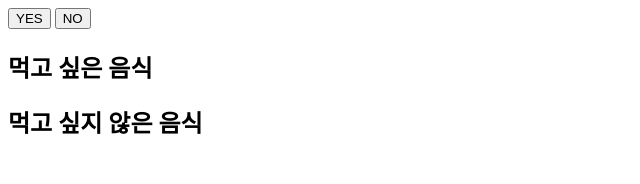
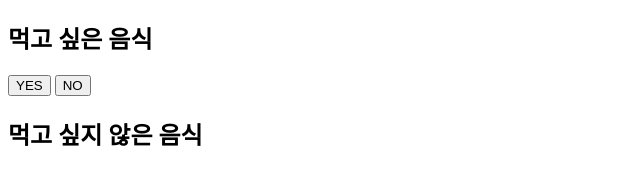
Before and after one commit to samuel21695/Sorting-the-food, a plain HTML site: page index.html in a window 1280 px wide. Shown: the whole page, without its empty margins (0-640 px from the left). Drawn offline with Linux system fonts and the light colour scheme.

Commit message:
change div positions

```diff
--- a/index.html
+++ b/index.html
@@ -8,6 +8,12 @@
 </head>
 <body>
   <div id="root">
+    <div id="like-category">
+      <h2>먹고 싶은 음식</h2>
+      <div id="like-foods">
+        <!-- 먹고 싶은 이미지 표시 -->
+      </div>
+    </div>
     <div id="food-image">
       <!-- 동적으로 음식 사진 변경 -->
     </div>
@@ -15,18 +21,10 @@
       <button id="yes" class="button">YES</button>
       <button id="no" class="button">NO</button>
     </div>
-    <div id="categories">
-      <div id="like-category">
-        <h2>먹고 싶은 음식</h2>
-        <div id="like-foods">
-          <!-- 먹고 싶은 이미지 표시 -->
-        </div>
-      </div>
-      <div id="dislike-category">
-        <h2>먹고 싶지 않은 음식</h2>
-        <div id="dislike-foods">
-          <!-- 먹고 싶지 않은 이미지 표사 -->
-        </div>
+    <div id="dislike-category">
+      <h2>먹고 싶지 않은 음식</h2>
+      <div id="dislike-foods">
+        <!-- 먹고 싶지 않은 이미지 표시 -->
       </div>
     </div>
   </div>
```
